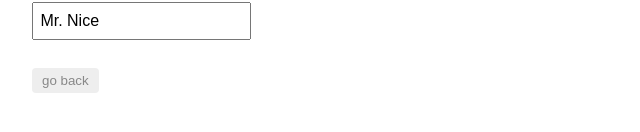
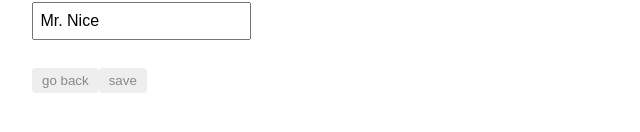
Before and after one commit to lafferjm/react-tour-of-heroes, a React (Create React App) app: page /detail/11 in a window 1280 px wide. Shown: the part 252-384 px from the top of the page, without its empty margins (0-640 px from the left). Built offline with nearby package versions, Linux system fonts and the light colour scheme; data requests are answered from the project's data file.

Commit message:
save changes to hero

```diff
--- a/src/components/hero-detail/index.js
+++ b/src/components/hero-detail/index.js
@@ -32,6 +32,17 @@ class HeroDetail extends React.Component {
     this.setState({ hero });
   };
 
+  save = async () => {
+    const { hero } = this.state;
+    await fetch(`http://localhost:3000/heroes/${hero.id}`, {
+      method: 'PUT',
+      headers: { 'Content-Type': 'application/json' },
+      body: JSON.stringify(hero)
+    });
+
+    this.props.history.goBack();
+  };
+
   render() {
     const { hero } = this.state;
 
@@ -57,13 +68,15 @@ class HeroDetail extends React.Component {
           </>
         )}
         <StyledButton onClick={this.goBack}>go back</StyledButton>
+        <StyledButton onClick={this.save}>save</StyledButton>
       </div>
     );
   }
 }
 
 HeroDetail.propTypes = {
-  match: PropTypes.object.isRequired
+  match: PropTypes.object.isRequired,
+  history: PropTypes.object.isRequired
 };
 
 export default HeroDetail;
```
